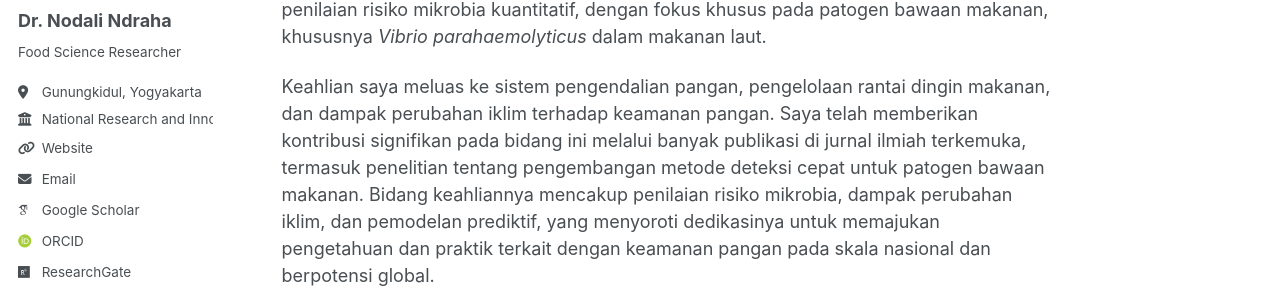
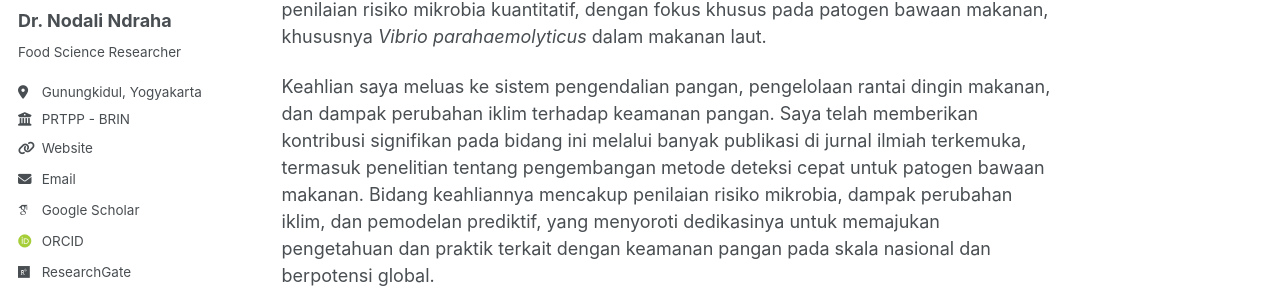
Before and after one commit to nndraha/nodali.github.io, a Jekyll site: the page built from _pages/about.md, in a window 1280 px wide. Shown: the part 281-577 px from the top of the page. Built offline with Jekyll 4.4.1, drawn with Linux system fonts in a browser that asks for light colours; some web fonts are replaced.

Commit message:
update config

```diff
--- a/_config.yml
+++ b/_config.yml
@@ -27,7 +27,7 @@ author:
   pronouns         : # example: "she/her"
   bio              : "Food Science Researcher"
   location         : "Gunungkidul, Yogyakarta"
-  employer         : "National Research and Innovation Agency (BRIN)"
+  employer         : "PRTPP - BRIN"
   uri              : "https://brin.go.id"
   email            : "nodali.ndraha@brin.go.id"
 
```
